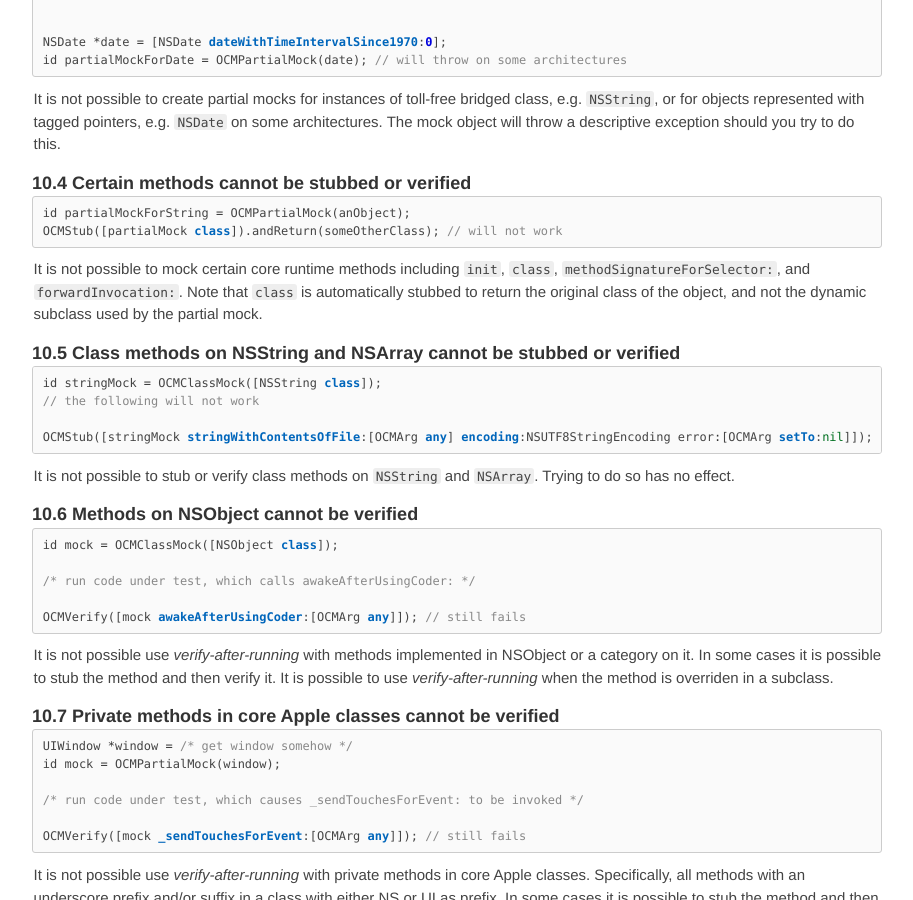
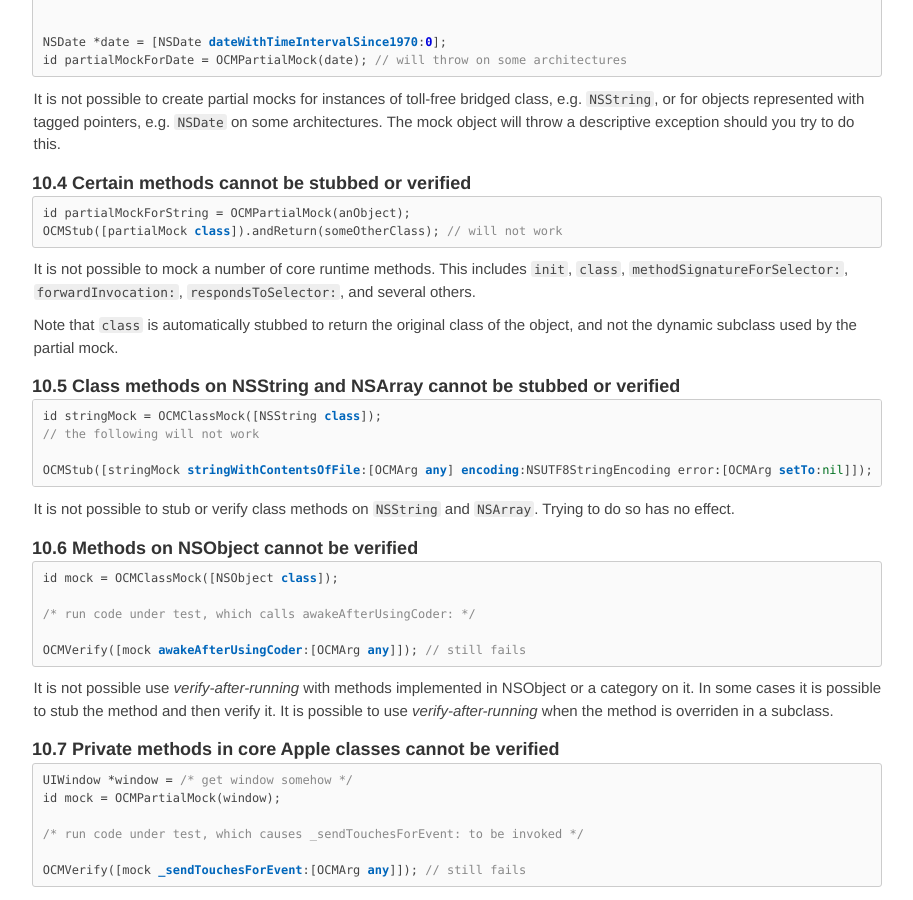
Before and after one commit to erikdoe/ocmock, a Jekyll site: the page built from reference.html, in a window 1280 px wide and 900 px high, scrolled down 9751 px. Shown: the whole window, without its empty margins (183-1096 px from the left). Built offline with Jekyll 4.4.1, drawn with Linux system fonts in a browser that asks for light colours; comment, search, counter and statistics services are not loaded.

Commit message:
Clarified limitation around mocking runtime methods.

```diff
--- a/reference.html
+++ b/reference.html
@@ -565,7 +565,9 @@ id partialMockForString = OCMPartialMock(anObject);
 OCMStub([partialMock class]).andReturn(someOtherClass); // will not work
 {% endhighlight objc %}
 
-<p>It is not possible to mock certain core runtime methods including <code>init</code>, <code>class</code>, <code>methodSignatureForSelector:</code>, and <code>forwardInvocation:</code>. Note that <code>class</code> is automatically stubbed to return the original class of the object, and not the dynamic subclass used by the partial mock.
+<p>It is not possible to mock a number of core runtime methods. This includes <code>init</code>, <code>class</code>, <code>methodSignatureForSelector:</code>, <code>forwardInvocation:</code>, <code>respondsToSelector:</code>, and several others.
+
+<p>Note that <code>class</code> is automatically stubbed to return the original class of the object, and not the dynamic subclass used by the partial mock.
 
 
 <h3 class="numbered">Class methods on NSString and NSArray cannot be stubbed or verified</h3>
```
